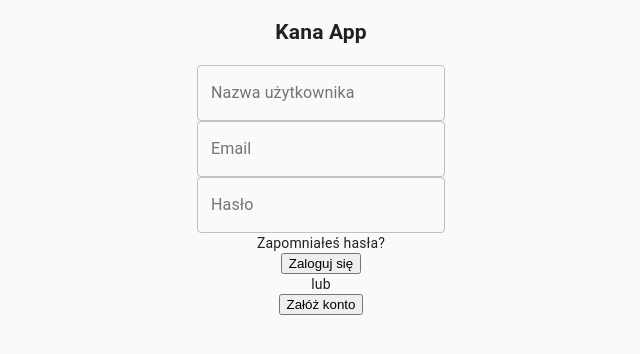
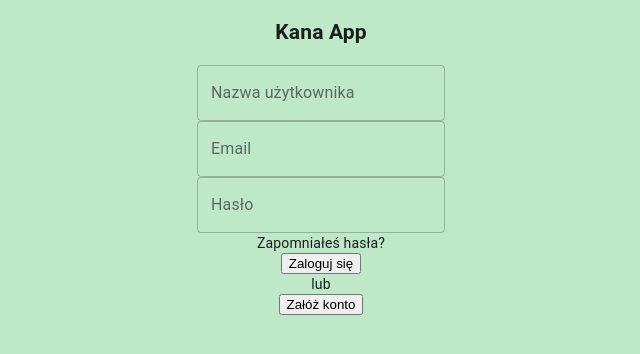
Before and after one commit to FAIRit/fe-kana-app, a React (Create React App) app: page / in a window 1280 px wide. Shown: the top 354 px of the page, without its empty margins (319-959 px from the left). Built offline with nearby package versions, Linux system fonts and the light colour scheme.

Commit message:
Added background color in CssBaseline

```diff
--- /dev/null
+++ b/src/Components/StyledCssBaseline.js
@@ -0,0 +1,16 @@
+import { createMuiTheme } from "@material-ui/core/styles";
+
+const theme = createMuiTheme({
+  overrides: {
+    MuiCssBaseline: {
+      "@global": {
+        body: {
+          backgroundColor: "rgba(24,173,54,0.28)",
+          height: "100vh"
+        }
+      }
+    }
+  }
+});
+
+export default theme;
--- a/src/index.js
+++ b/src/index.js
@@ -5,13 +5,17 @@ import App from "./App";
 import * as serviceWorker from "./serviceWorker";
 import Container from "@material-ui/core/Container";
 import CssBaseline from "@material-ui/core/CssBaseline";
+import theme from "./Components/StyledCssBaseline";
+import { ThemeProvider } from "@material-ui/core/styles";
 
 ReactDOM.render(
   <Router>
-    <CssBaseline />
-    <Container maxWidth="md">
-      <App />
-    </Container>
+    <ThemeProvider theme={theme}>
+      <CssBaseline />
+      <Container maxWidth="md">
+        <App />
+      </Container>
+    </ThemeProvider>
   </Router>,
   document.getElementById("root")
 );
```
